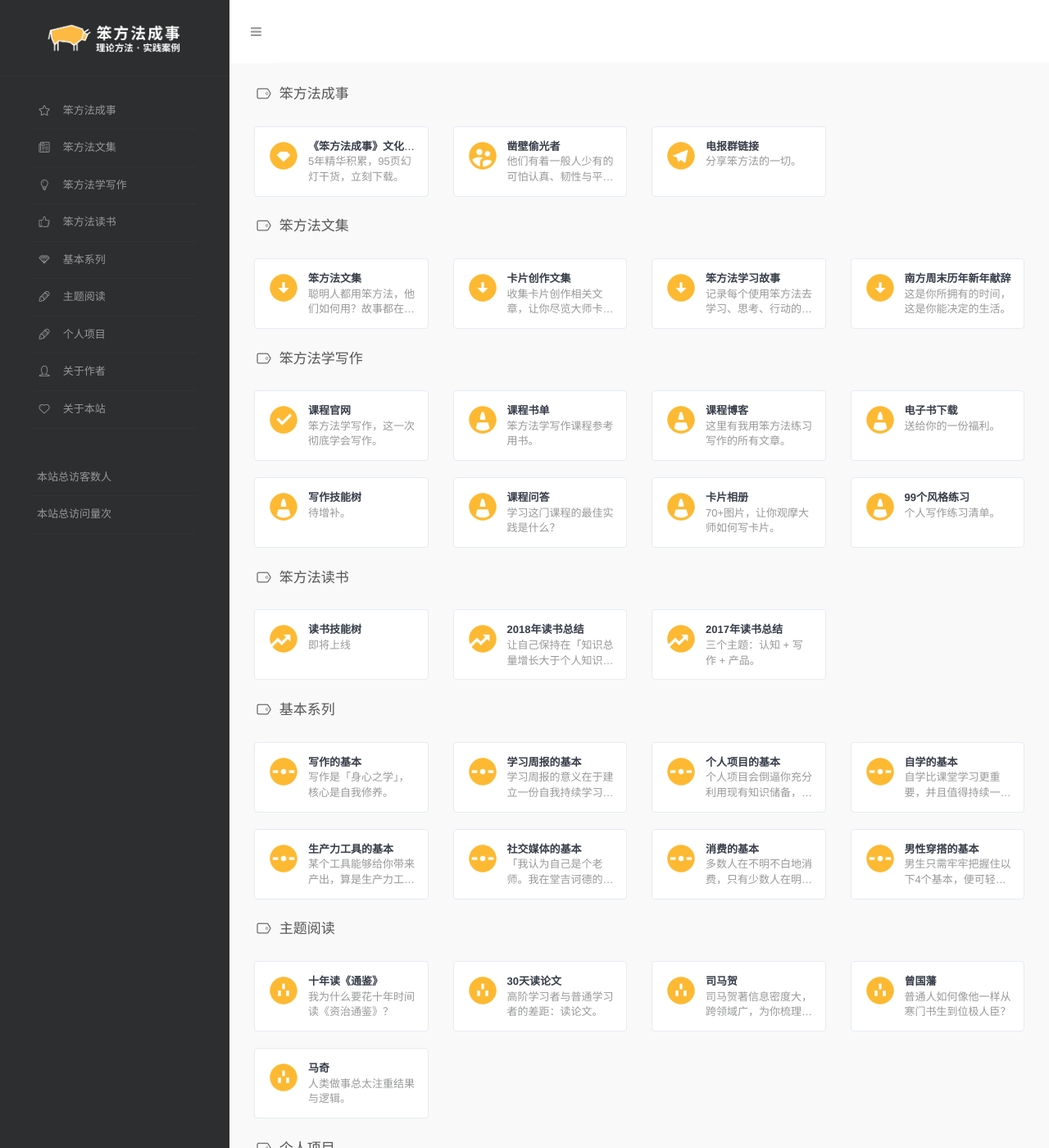
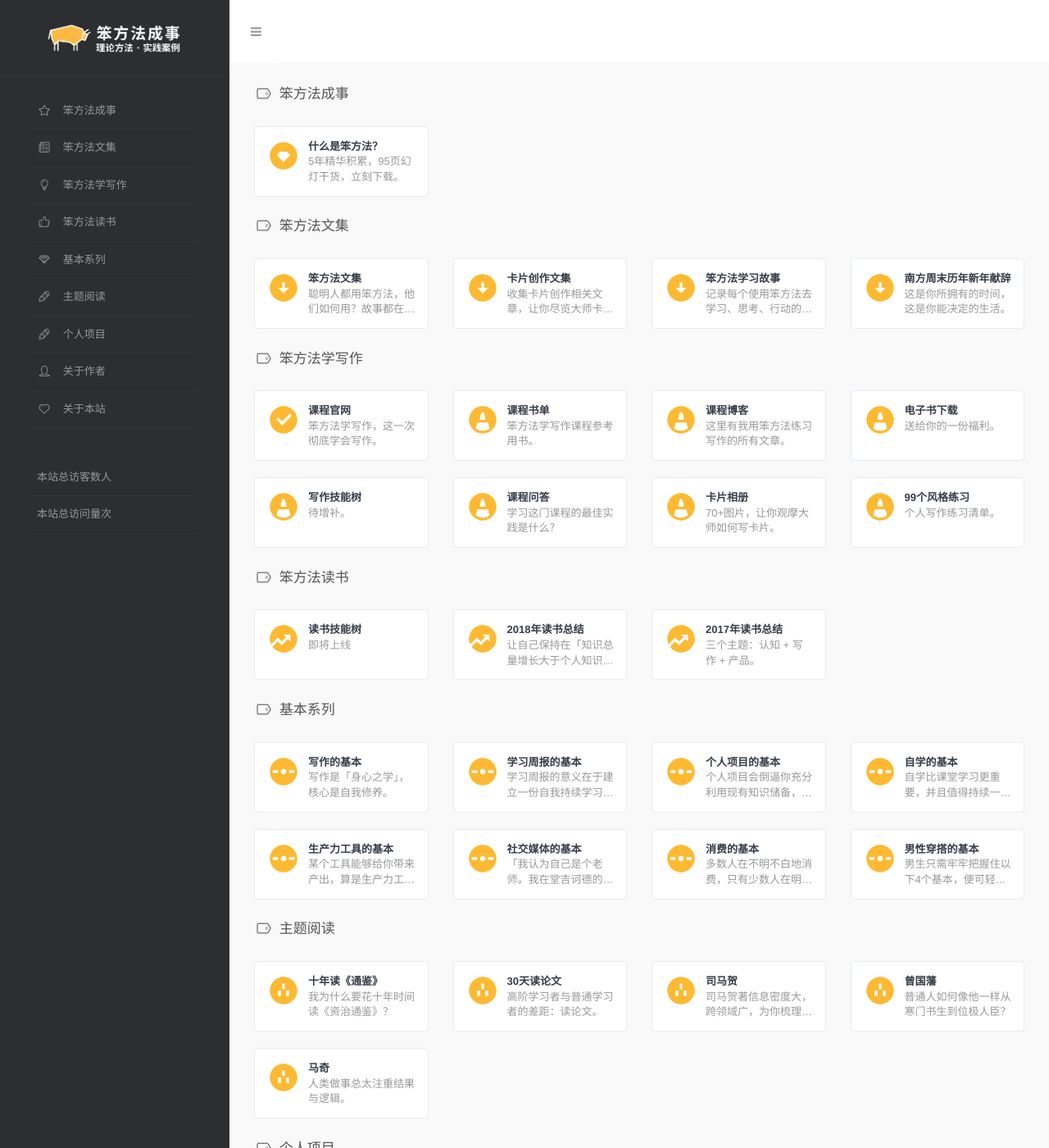
Before and after one commit to cnfeat/Home.LearnThingsTheHardWay.com, a Jekyll site: the page built from index.html, in a window 1280 px wide and 1400 px high. Shown: the whole window at 82% size. Built offline with Jekyll 4.4.1, drawn with Linux system fonts in a browser that asks for light colours; comment, search, counter and statistics services are not loaded; some of the changed text lies outside the part shown.

Commit message:
Update webstack.yml

```diff
--- a/_data/webstack.yml
+++ b/_data/webstack.yml
@@ -1,19 +1,10 @@
 - name: 笨方法成事
   icon: linecons-star
   links:
-    - title: 《笨方法成事》文化集下载
+    - title: 什么是笨方法？
       logo: /assets/images/logos/copper-diamond-fill.png
       url: http://index.learnthingsthehardway.com/2019/12/WhatIs
       description: 5年精华积累，95页幻灯干货，立刻下载。
-    - title: 凿壁偷光者
-      logo: /assets/images/logos/group-2-fill.png
-      url: https://www.cnfeat.com/blog/2019/03/19/BeStriver/
-      description: 他们有着一般人少有的可怕认真、韧性与平常心。
-    - title: 电报群链接
-      logo: /assets/images/logos/telegram-fill.png
-      url: https://t.me/benfangfa
-      description: 分享笨方法的一切。
-
 
 - name: 笨方法文集
   icon: linecons-doc
@@ -165,6 +156,14 @@
       logo: /assets/images/logos/disc-fill.png
       url: https://www.cnfeat.com/blog/2019/10/07/LettersToshareholders2019/
       description: 每年写一封信，知道自己的位置与方向。
+    - title: 凿壁偷光者
+      logo: /assets/images/logos/group-2-fill.png
+      url: https://www.cnfeat.com/blog/2019/03/19/BeStriver/
+      description: 他们有着一般人少有的可怕认真、韧性与平常心。
+    - title: 电报群链接
+      logo: /assets/images/logos/telegram-fill.png
+      url: https://t.me/benfangfa
+      description: 分享笨方法的一切。
 
 
 - name: 关于作者
```
